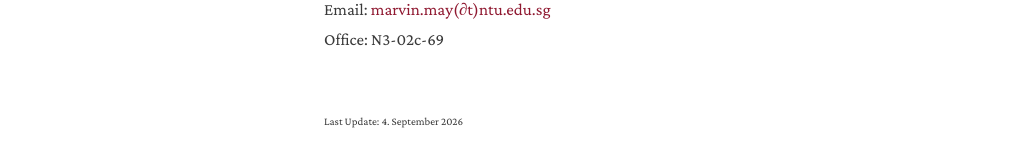
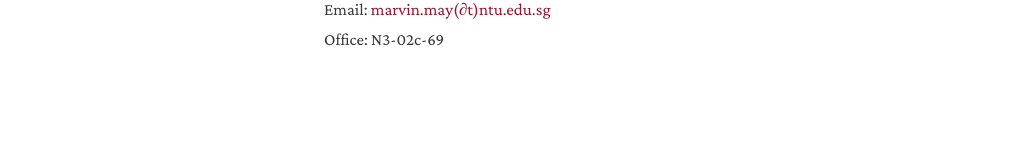
Before and after one commit to OliverFanHL/NTU-IAI-lab.github.io, a Jekyll site: the page built from index.md, in a window 1280 px wide and 1204 px high. Shown: the part 1014-1181 px from the top of the window, without its empty margins (134-1151 px from the left). Built offline with Jekyll 4.4.1, drawn with Linux system fonts in a browser that asks for light colours; a style sheet for code colours, icons or effects is not loaded.

Commit message:
initial commit

```diff
--- a/_config.yml
+++ b/_config.yml
@@ -15,7 +15,7 @@ description: The Industrial AI Lab at NTU Singapore develops artificial intellig
 enable_hopkins_logo: true
 
 # The option is used to show the last update time.
-enable_last_update: true
+enable_last_update: false
 
 # Links
 link_type: icon #text/icon
```
